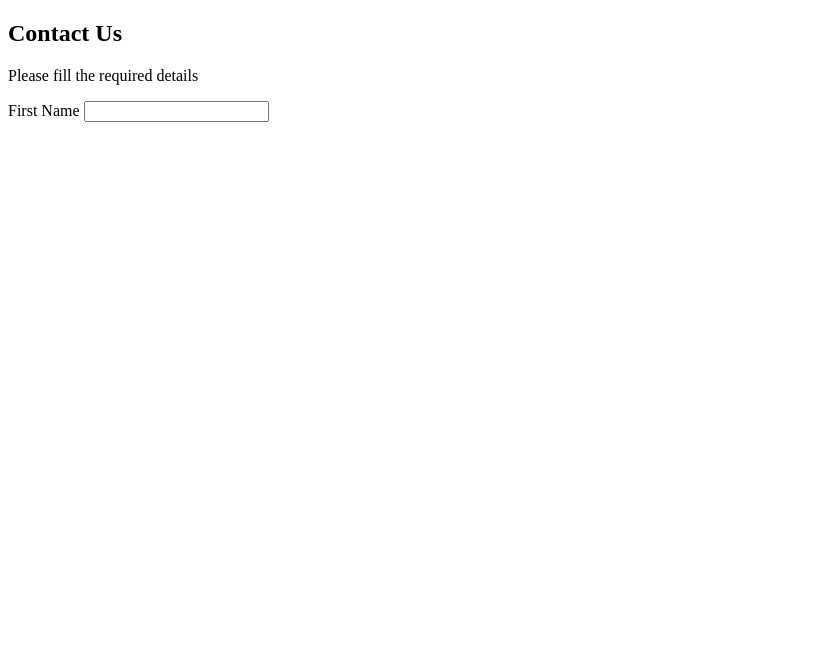
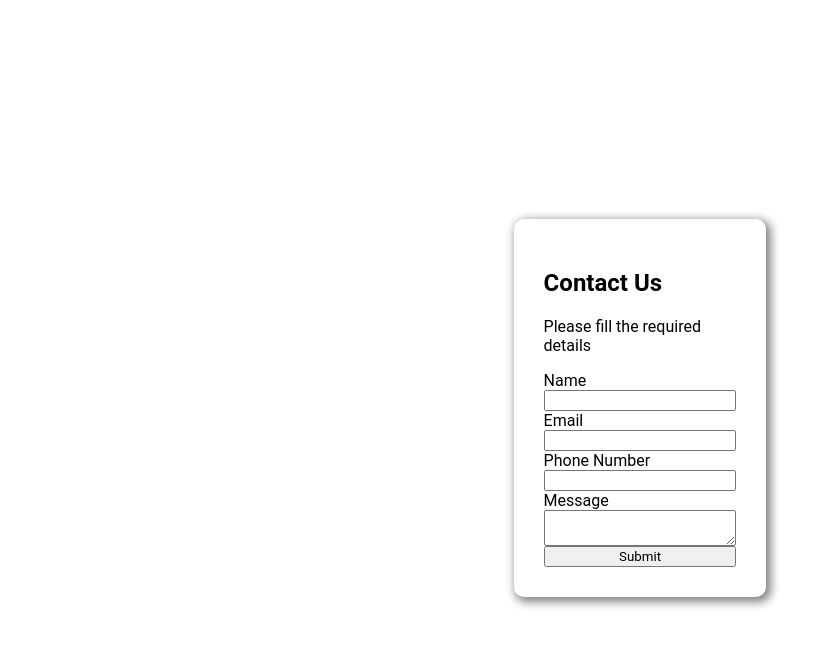
Before and after one commit to agpersonal6104/Section-1, a plain HTML site: page contactform.html in a window 1280 px wide. Shown: the whole page, without its empty margins (0-832 px from the left). Drawn offline with Linux system fonts and the light colour scheme.

Commit message:
css practice

```diff
--- a/contactform.html
+++ b/contactform.html
@@ -3,14 +3,64 @@
 <head>
     <meta charset="UTF-8">
     <meta name="viewport" content="width=device-width, initial-scale=1.0">
-    <title>Document</title>
+    <title>Contact Us</title>
+    <link href="https://fonts.google.com/share?selection.family=Roboto:ital,wght@0,100;0,300;0,400;0,500;0,700;0,900;1,100;1,300;1,400;1,500;1,700;1,900">
+
+
+    <style>
+
+        *{
+            font-family: Roboto;
+        }
+
+        body{
+            height: 100vh;
+            display: flex;
+            align-items: center;
+            justify-content: center;
+        }
+
+        .card{
+            /*border: 2px solid red;*/
+            width: 20%;
+            box-shadow: 3px 3px 10px 2px #0000007e;
+            padding: 30px;
+            border-radius: 10px;
+            box-sizing: border-box;
+            background-color: white;
+        }
+
+        .text-input, .submit-btn, .message-box{
+            display: block;
+            width: 100%;
+            box-sizing: border-box;
+        }
+
+    </style>
 </head>
 <body>
-    <div>
+    <div class="card">
+
         <h2>Contact Us</h2>
         <p>Please fill the required details</p>
-        <label for="label">First Name</label>
-        <input type="text">
+
+        <form>
+            <label for="name">Name</label>
+            <input class="text-input" type="text" required>
+
+            <label for="email">Email</label>
+            <input class="text-input" type="email">
+
+            <label for="phnumber">Phone Number</label>
+            <input class="text-input" type="number">
+
+            <label for="message">Message</label>
+            <textarea class="message-box"></textarea>
+
+            <button class="submit-btn">Submit</button>
+        </form>
+
+
     </div>
 </body>
 </html>
```
